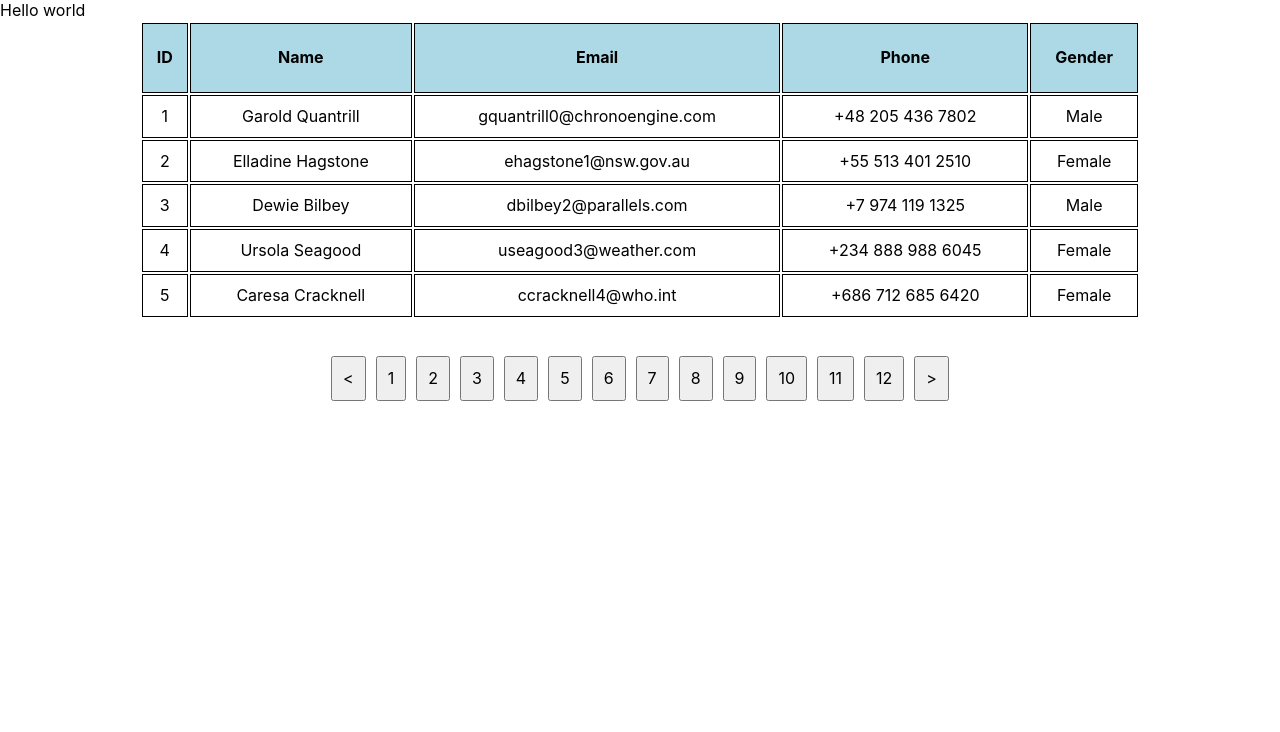
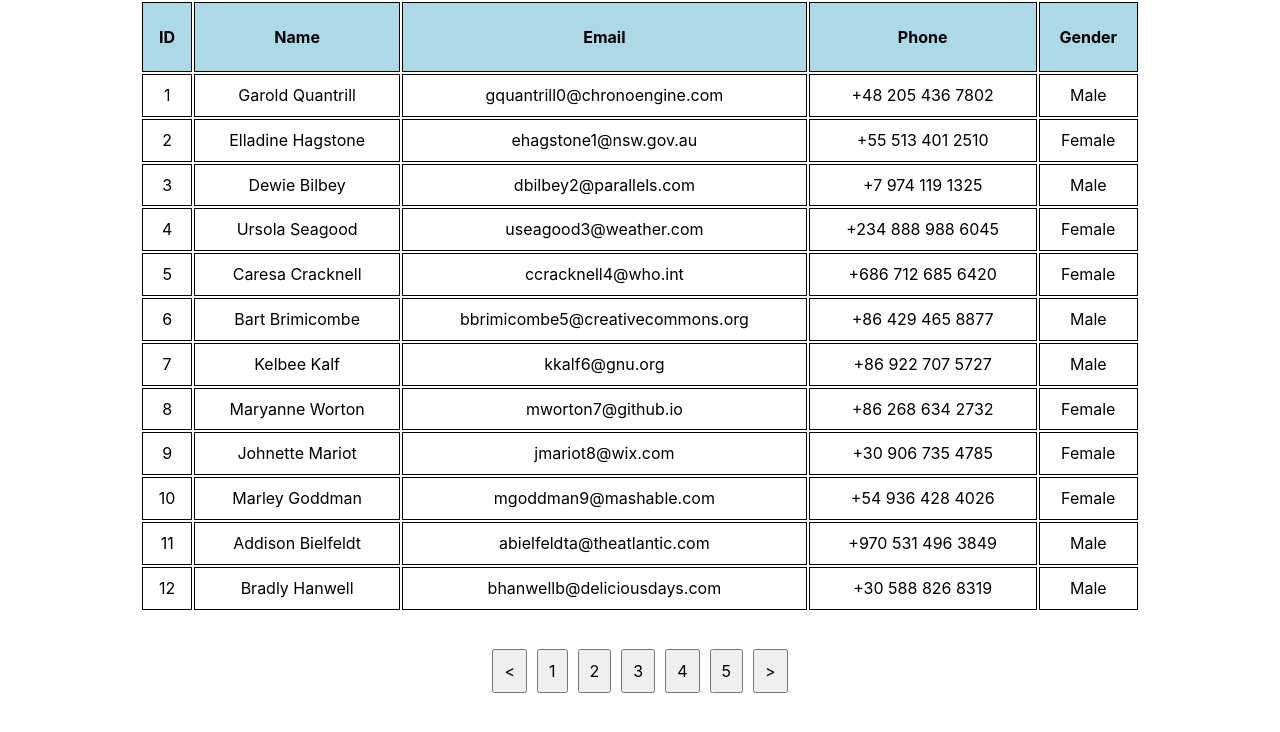
Before and after one commit to aymenhamim/React-apps, a React (Vite) app in the folder TypeScript/app2/: page / in a window 1280 px wide. Shown: the top 732 px of the page. Built offline with nearby package versions, Linux system fonts and the light colour scheme.

Commit message:
new changes

```diff
--- a/TypeScript/app2/src/components/pagination/ui/container.tsx
+++ b/TypeScript/app2/src/components/pagination/ui/container.tsx
@@ -4,11 +4,11 @@ import Pagination from './pagination';
 
 const Container: FC = () => {
   let users = getUsers();
-  let [limit, setLimit] = useState(5);
+  let [limit, setLimit] = useState(12);
 
   return (
     <div>
-      Hello world <Pagination data={users} limit={limit} />
+      <Pagination data={users} limit={limit} />
     </div>
   );
 };
--- a/TypeScript/app2/src/components/pagination/ui/pagination.tsx
+++ b/TypeScript/app2/src/components/pagination/ui/pagination.tsx
@@ -17,6 +17,10 @@ const Pagination: FC<PaginationProps> = ({ data, limit }) => {
   const [currentPage, setCurrentPage] = useState(1);
   const totalPages = Math.ceil(data.length / limit);
 
+  const startIndex = (currentPage - 1) * limit;
+  const endIndex = startIndex + limit;
+  const currentData = data.slice(startIndex, endIndex);
+
   const handlePageChange = (pageNumber: number) => {
     setCurrentPage(pageNumber);
   };
@@ -30,10 +34,6 @@ const Pagination: FC<PaginationProps> = ({ data, limit }) => {
     if (currentPage < totalPages) setCurrentPage(prev => prev + 1);
     else return;
   }
-
-  const startIndex = (currentPage - 1) * limit;
-  const endIndex = startIndex + limit;
-  const currentData = data.slice(startIndex, endIndex);
 
   return (
     <>
```
